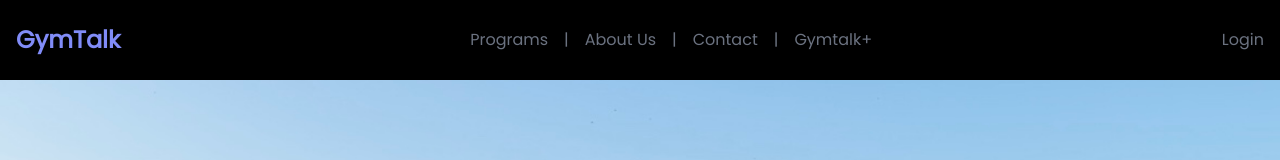
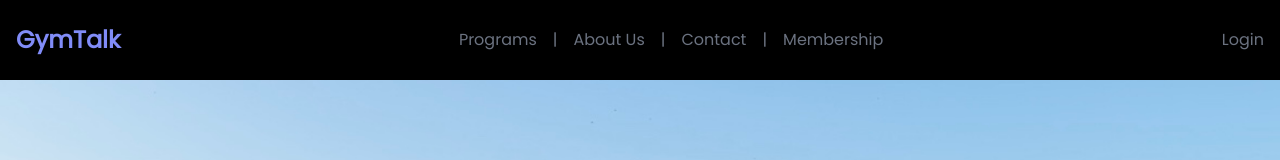
Before and after one commit to Eric0M/GymTalk, a Next.js app: page / in a window 1280 px wide. Shown: the top 160 px of the page. Built offline with nearby package versions, Linux system fonts and the light colour scheme.

Commit message:
Updated gymtalk+ to membership and fixed paths

```diff
--- a/app/components/disc_standard_and_premium/discord_standard_and_premium.tsx
+++ b/app/components/disc_standard_and_premium/discord_standard_and_premium.tsx
@@ -112,7 +112,7 @@ export default function Component() {
             <Button
               className="w-full bg-yellow-500 hover:bg-yellow-600 text-gray-900 font-bold"
               onClick={() => {
-                window.location.href = "/gymtalk+/about";
+                window.location.href = "/membership/plans";
               }}
             >
               Upgrade to Premium
--- a/app/components/header/header.tsx
+++ b/app/components/header/header.tsx
@@ -40,8 +40,8 @@ export default function Header() {
               Contact
             </Link>
             <p>|</p>
-            <Link href="/gymtalk+" className="hover:text-white">
-              Gymtalk+
+            <Link href="/membership" className="hover:text-white">
+              Membership
             </Link>
           </nav>
           <div className="hidden md:block">
@@ -87,10 +87,10 @@ export default function Header() {
               Programs
             </Link>
             <Link
-              href="/gymtalk+"
+              href="/membership"
               className="block px-3 py-2 rounded-md text-base font-medium hover:text-white hover:bg-gray-700"
             >
-              Gymtalk+
+              Membership
             </Link>
             <Link
               href="/login"
--- a/app/components/pricing/pricing.tsx
+++ b/app/components/pricing/pricing.tsx
@@ -14,7 +14,7 @@ export default function PricingComponent() {
       features: ["All Basic features", "Weekly group discussions with Eric"],
     },
     {
-      name: "Enterprise",
+      name: "Elite",
       price: "$49.99",
       features: [
         "All Pro features",
--- a/app/components/programs/programs.tsx
+++ b/app/components/programs/programs.tsx
@@ -1,3 +1,4 @@
+"use client";
 import Image from "next/image";
 import { Button } from "@/components/ui/button";
 
@@ -59,6 +60,9 @@ export default function ProgramOptions() {
           <Button
             variant="outline"
             className="w-auto bg-indigo-600 text-white hover:bg-indigo-400 border-none rounded-full"
+            onClick={() => {
+              window.location.href = "/programs";
+            }}
           >
             See All Programs
           </Button>
--- a/app/components/test_hero/test_hero.tsx
+++ b/app/components/test_hero/test_hero.tsx
@@ -1,52 +1,4 @@
-// "use client";
-// import Image from "next/image";
-// import { Button } from "@/components/ui/button";
-// import homeImage from "@/public/planche_blue.jpg";
-// import { useRouter } from "next/navigation";
-
-// export default function Hero() {
-//   const router = useRouter();
-//   return (
-//     <div className="relative h-screen w-full overflow-hidden">
-//       <Image
-//         src={homeImage}
-//         alt="Gym background"
-//         fill
-//         className="absolute inset-0 z-0 hero-overlay bg-opacity-60"
-//         style={{
-//           objectFit: "cover",
-//         }}
-//         sizes="100vw"
-//         priority
-//       />
-//       <div className="absolute inset-0 z-10 flex flex-col items-center justify-center ">
-//         <div className="text-center space-y-6 max-w-2xl px-4">
-//           <h1
-//             className="lg:text-6xl text-4xl font-bold text-white drop-shadow-lg"
-//             style={{
-//               textShadow: `-1px -1px 0 #4f46e5,
-//                  1px -1px 0 #4f46e5,
-//                  -1px 1px 0 #4f46e5,
-//                  1px 1px 0 #4f46e5`,
-//             }}
-//           >
-//             Welcome to GymTalk
-//           </h1>
-//           <p className="text-lg lg:text-2xl text-white drop-shadow-md">
-//             Connect with athletes that share your goals, and want to improve
-//             just as much as you do.
-//           </p>
-//           <Button
-//             className="hover:bg-indigo-400 text-white bg-indigo-600 font-semibold py-3 px-8 rounded-full text-xl mt-4"
-//             onClick={() => router.push("/gymtalk+")}
-//           >
-//             Get started
-//           </Button>
-//         </div>
-//       </div>
-//     </div>
-//   );
-// }
+"use client";
 import Image from "next/image";
 import { Button } from "@/components/ui/button";
 
@@ -79,7 +31,12 @@ export default function Hero() {
             Connect with athletes that share your goals, and want to improve
             just as much as you do.
           </p>
-          <Button className="bg-indigo-600 hover:bg-indigo-400 text-white font-semibold py-2 px-6 md:py-3 md:px-8 rounded-full text-lg md:text-xl mt-2 md:mt-4">
+          <Button
+            className="bg-indigo-600 hover:bg-indigo-400 text-white font-semibold py-2 px-6 md:py-3 md:px-8 rounded-full text-lg md:text-xl mt-2 md:mt-4"
+            onClick={() => {
+              window.location.href = "/membership";
+            }}
+          >
             Get started
           </Button>
         </div>
--- a/app/components/why_us/why_us.tsx
+++ b/app/components/why_us/why_us.tsx
@@ -62,7 +62,7 @@ export default function Why_us() {
         <div className="flex justify-center">
           <Button
             className="w-auto px-8 py-3 mt-12 rounded-full bg-indigo-600 hover:bg-indigo-400 text-white font-bold"
-            onClick={() => (window.location.href = "/gymtalk+")}
+            onClick={() => (window.location.href = "/membership")}
           >
             Start Improving Today
           </Button>
```
Also changed, not shown: app/membership/page.tsx (renamed from app/gymtalk+/page.tsx), app/membership/plans/page.tsx (renamed from app/gymtalk+/about/page.tsx).
